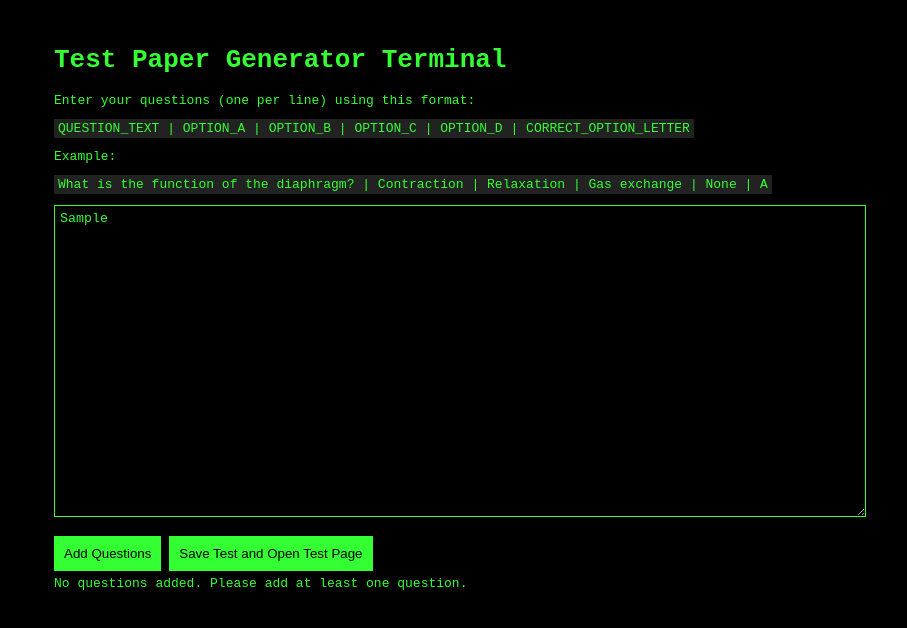
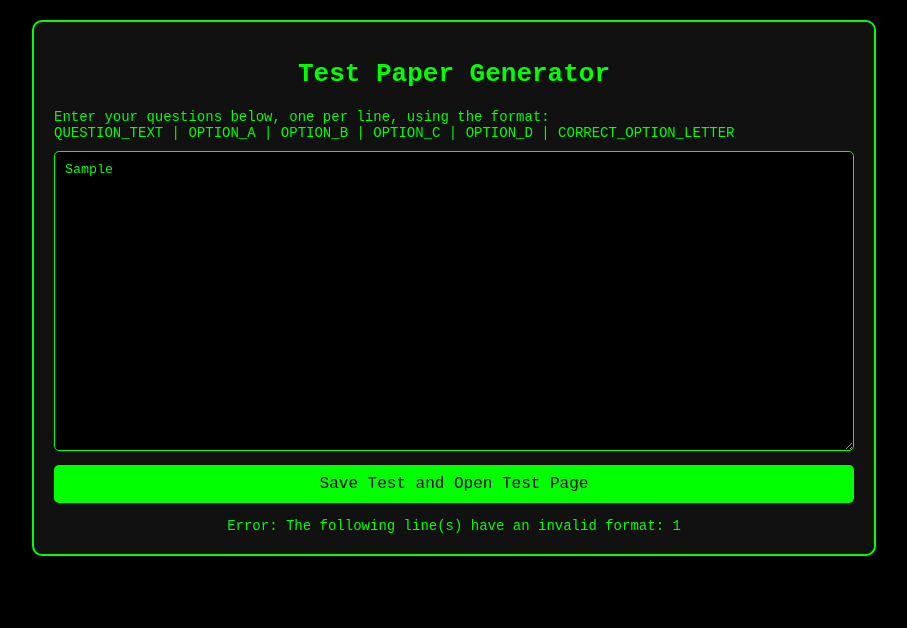
Before and after one commit to inkdrive/test-machine, a plain HTML site: page index.html in a window 1280 px wide. Both pictures are taken after typing "Sample" into the empty fields and a click on the button "Save Test and Open Test Page". Shown: the whole page, without its empty margins (186-1093 px from the left). Drawn offline with Linux system fonts and the light colour scheme.

Commit message:
Update index.html

```diff
--- a/index.html
+++ b/index.html
@@ -2,122 +2,129 @@
 <html lang="en">
 <head>
     <meta charset="UTF-8">
-    <title>Test Paper Generator</title>
+    <title>Test Paper Generator - Terminal Style</title>
     <style>
         /* Terminal-like styling */
         body {
-            background: black;
-            color: #33FF33;
+            background: #000;
+            color: #00FF00;
             font-family: monospace;
             padding: 20px;
+            margin: 0;
         }
         .container {
             max-width: 800px;
             margin: auto;
+            background: #111;
+            padding: 20px;
+            border: 2px solid #00FF00;
+            border-radius: 10px;
+        }
+        h1 {
+            text-align: center;
+            color: #00FF00;
+            margin-bottom: 20px;
+        }
+        p.instructions {
+            font-size: 14px;
+            margin-bottom: 10px;
         }
         textarea {
-            background: black;
-            color: #33FF33;
-            border: 1px solid #33FF33;
             width: 100%;
+            height: 300px;
+            background: #000;
+            color: #00FF00;
+            border: 1px solid #00FF00;
+            padding: 10px;
             font-family: monospace;
-            margin-bottom: 10px;
-            padding: 5px;
-            height: 300px;
+            border-radius: 5px;
+            box-sizing: border-box;
         }
         button {
-            background: #33FF33;
-            color: black;
+            background: #00FF00;
+            color: #000;
+            font-family: monospace;
             padding: 10px;
             border: none;
+            border-radius: 5px;
             cursor: pointer;
-            margin-top: 5px;
+            width: 100%;
+            margin-top: 10px;
+            font-size: 16px;
+            transition: background 0.3s;
         }
         button:hover {
-            background: #55ff55;
+            background: #55FF55;
         }
-        .log p {
-            margin: 5px 0;
-        }
-        code {
-            background: #222;
-            padding: 2px 4px;
+        #message {
+            margin-top: 15px;
+            font-size: 14px;
+            text-align: center;
         }
     </style>
 </head>
 <body>
+
 <div class="container">
-    <h1>Test Paper Generator Terminal</h1>
-    <p>Enter your questions (one per line) using this format:</p>
-    <p>
+    <h1>Test Paper Generator</h1>
+    <p class="instructions">
+        Enter your questions below, one per line, using the format:<br>
         <code>QUESTION_TEXT | OPTION_A | OPTION_B | OPTION_C | OPTION_D | CORRECT_OPTION_LETTER</code>
     </p>
-    <p>Example:</p>
-    <p>
-        <code>What is the function of the diaphragm? | Contraction | Relaxation | Gas exchange | None | A</code>
-    </p>
-    <textarea id="questionInput" placeholder="Enter one question per line"></textarea>
-    <br>
-    <button onclick="addQuestions()">Add Questions</button>
+    <textarea id="questionInput" placeholder="Type your questions here..."></textarea>
     <button onclick="saveTest()">Save Test and Open Test Page</button>
-    <div id="log" class="log"></div>
+    <div id="message"></div>
 </div>
 
 <script>
-    let questions = [];
-
-    function addQuestions() {
-        const inputField = document.getElementById("questionInput");
-        // Split the input by newlines so that each line is treated as one question
-        let lines = inputField.value.split("\n");
-        let addedCount = 0;
-        for (let line of lines) {
-            if (line.trim() === "") continue; // Skip empty lines
-            // Expected format: QUESTION | OPTION_A | OPTION_B | OPTION_C | OPTION_D | CORRECT_OPTION
-            let parts = line.split("|").map(s => s.trim());
-            if (parts.length !== 6) {
-                log(`Invalid format for line: ${line}`);
-                continue;
-            }
-            let [qText, optA, optB, optC, optD, correct] = parts;
-            correct = correct.toUpperCase();
-            const validLetters = ["A", "B", "C", "D"];
-            if (!validLetters.includes(correct)) {
-                log(`Correct option must be one of A, B, C, D for line: ${line}`);
-                continue;
-            }
-            let options = [optA, optB, optC, optD];
-            let answer = options[validLetters.indexOf(correct)];
-            questions.push({ question: qText, options: options, answer: answer });
-            addedCount++;
-        }
-        log(`${addedCount} question(s) added successfully.`);
-        // Clear the textarea after adding
-        inputField.value = "";
-    }
-
     function saveTest() {
-        if (questions.length === 0) {
-            log("No questions added. Please add at least one question.");
+        const input = document.getElementById("questionInput").value;
+        if (!input.trim()) {
+            document.getElementById("message").textContent = "Please enter at least one question.";
             return;
         }
-        // Generate a random ID (e.g., 8 characters long)
-        const testId = Math.random().toString(36).substr(2, 8); // Generate 8-character random ID
 
-        // Save questions with the generated test ID in localStorage
-        localStorage.setItem(testId, JSON.stringify(questions));
-        log("Test saved successfully! Opening test page...");
+        // Split input by new lines
+        const lines = input.split("\n").map(line => line.trim()).filter(line => line !== "");
+        let questions = [];
+        let invalidLines = [];
 
-        // Redirect to the test page with the unique test ID in the URL
-        setTimeout(() => { window.location.href = `test.html?id=${testId}`; }, 1000);
-    }
+        lines.forEach((line, idx) => {
+            // Split by " | "
+            const parts = line.split(" | ").map(part => part.trim());
+            if (parts.length !== 6) {
+                invalidLines.push(idx + 1);
+            } else {
+                // Construct a question object
+                const [qText, optA, optB, optC, optD, correct] = parts;
+                // You can optionally validate that correct is one of A, B, C, D (upper or lower case)
+                if (!["A", "B", "C", "D"].includes(correct.toUpperCase())) {
+                    invalidLines.push(idx + 1);
+                } else {
+                    questions.push({
+                        question: qText,
+                        options: [optA, optB, optC, optD],
+                        answer: correct.toUpperCase()  // store uppercase letter
+                    });
+                }
+            }
+        });
 
-    function log(message) {
-        const logDiv = document.getElementById("log");
-        let p = document.createElement("p");
-        p.textContent = message;
-        logDiv.appendChild(p);
+        if (invalidLines.length > 0) {
+            document.getElementById("message").textContent = "Error: The following line(s) have an invalid format: " + invalidLines.join(", ");
+            return;
+        }
+
+        // Save questions to localStorage under the key "questionPaper"
+        localStorage.setItem("questionPaper", JSON.stringify(questions));
+        document.getElementById("message").textContent = "Test saved successfully!";
+
+        // Optionally, after a short delay, redirect to test.html
+        setTimeout(() => {
+            window.location.href = "test.html";
+        }, 1000);
     }
 </script>
+
 </body>
 </html>
```
